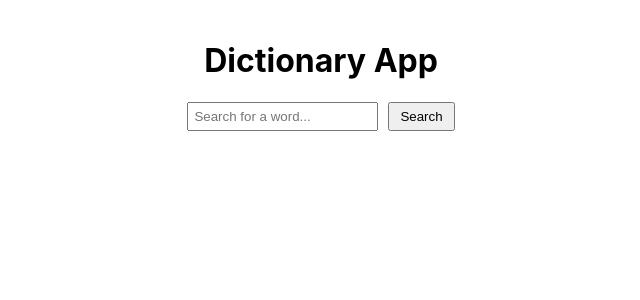
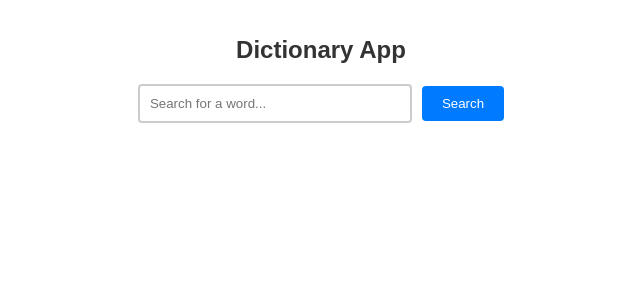
Before and after one commit to kartikgupta1920/dictionary, a React (Create React App) app: page / in a window 1280 px wide. Shown: the top 300 px of the page, without its empty margins (319-959 px from the left). Built offline with nearby package versions, Linux system fonts and the light colour scheme.

Commit message:
seperated the css

```diff
--- /dev/null
+++ b/src/Dictionary.css
@@ -0,0 +1,38 @@
+.container {
+    padding: 20px;
+    font-family: Arial, sans-serif;
+  }
+
+  .title {
+    font-size: 24px;
+    margin-bottom: 20px;
+    color: #333;
+  }
+
+  .input {
+    padding: 10px;
+    width: 250px;
+    border: 2px solid #ccc;
+    border-radius: 4px;
+    margin-right: 10px;
+  }
+
+  .button {
+    padding: 10px 20px;
+    background-color: #007bff;
+    color: white;
+    border: none;
+    border-radius: 4px;
+    cursor: pointer;
+    transition: background-color 0.3s ease;
+  }
+
+  .button:hover {
+    background-color: #0056b3;
+  }
+
+  .result {
+    margin-top: 20px;
+    font-size: 18px;
+    color: #555;
+  }
--- a/src/Dictionary.jsx
+++ b/src/Dictionary.jsx
@@ -1,4 +1,5 @@
 import React, { useState } from "react";
+import './Dictionary.css'; // Import the CSS file
 
 function Dictionary() {
   const [dictionary] = useState([
@@ -23,22 +24,22 @@ function Dictionary() {
     } else {
         setResult("Word not found in the dictionary.");
     }
-};
+  };
 
   return (
-    <div style={{ padding: '20px' }}>
-      <h1>Dictionary App</h1>
+    <div className="container">
+      <h1 className="title">Dictionary App</h1>
       <input
         type="text"
         placeholder="Search for a word..."
         value={searchTerm}
         onChange={(e) => setSearchTerm(e.target.value)}
-        style={{ marginRight: '10px', padding: '5px' }}
+        className="input"
       />
-      <button onClick={handleSearch} style={{ padding: '5px 10px' }}>
+      <button onClick={handleSearch} className="button">
         Search
       </button>
-      <div style={{ marginTop: '20px', fontSize: '16px' }}>
+      <div className="result">
         {result}
       </div>
     </div>
```
